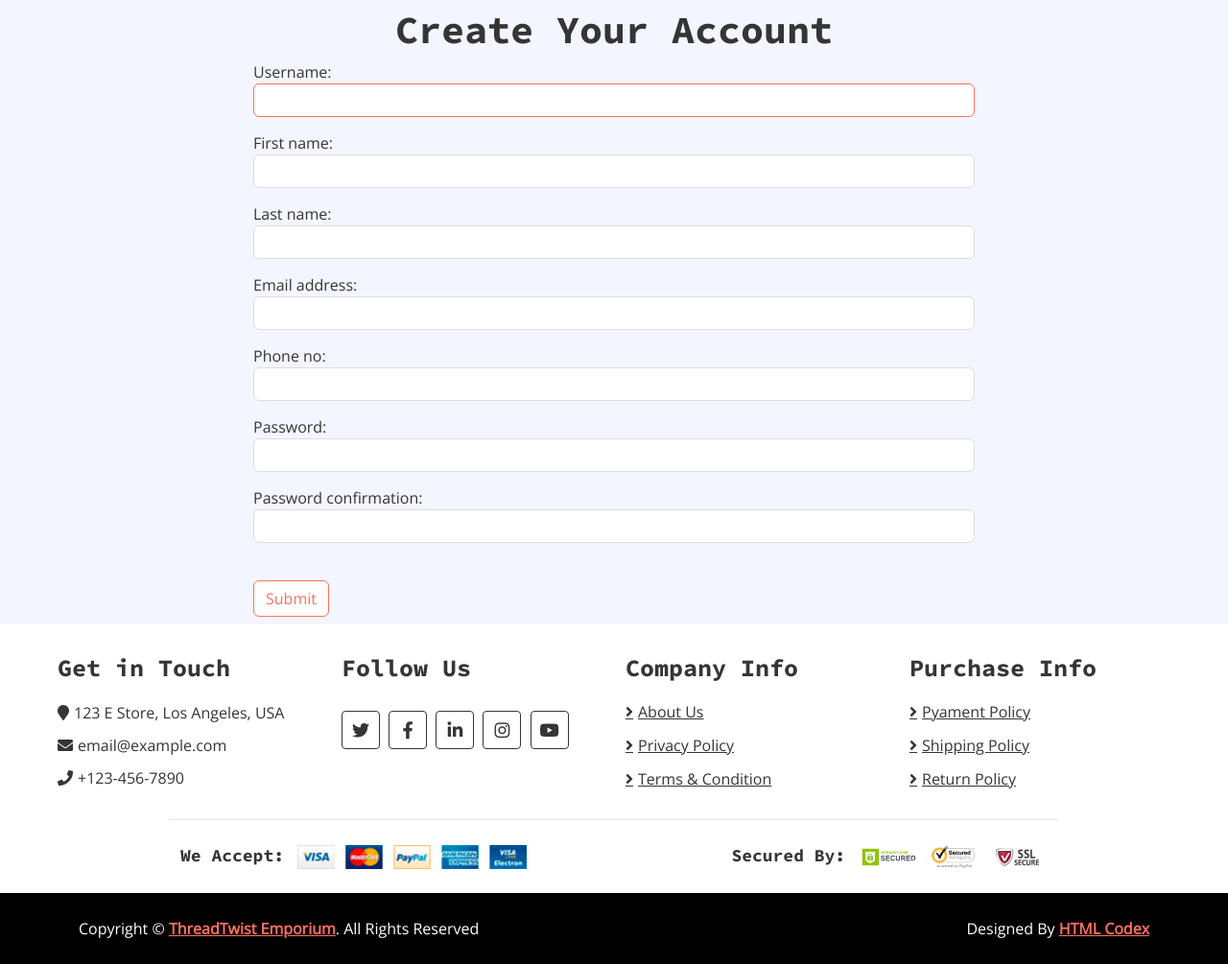
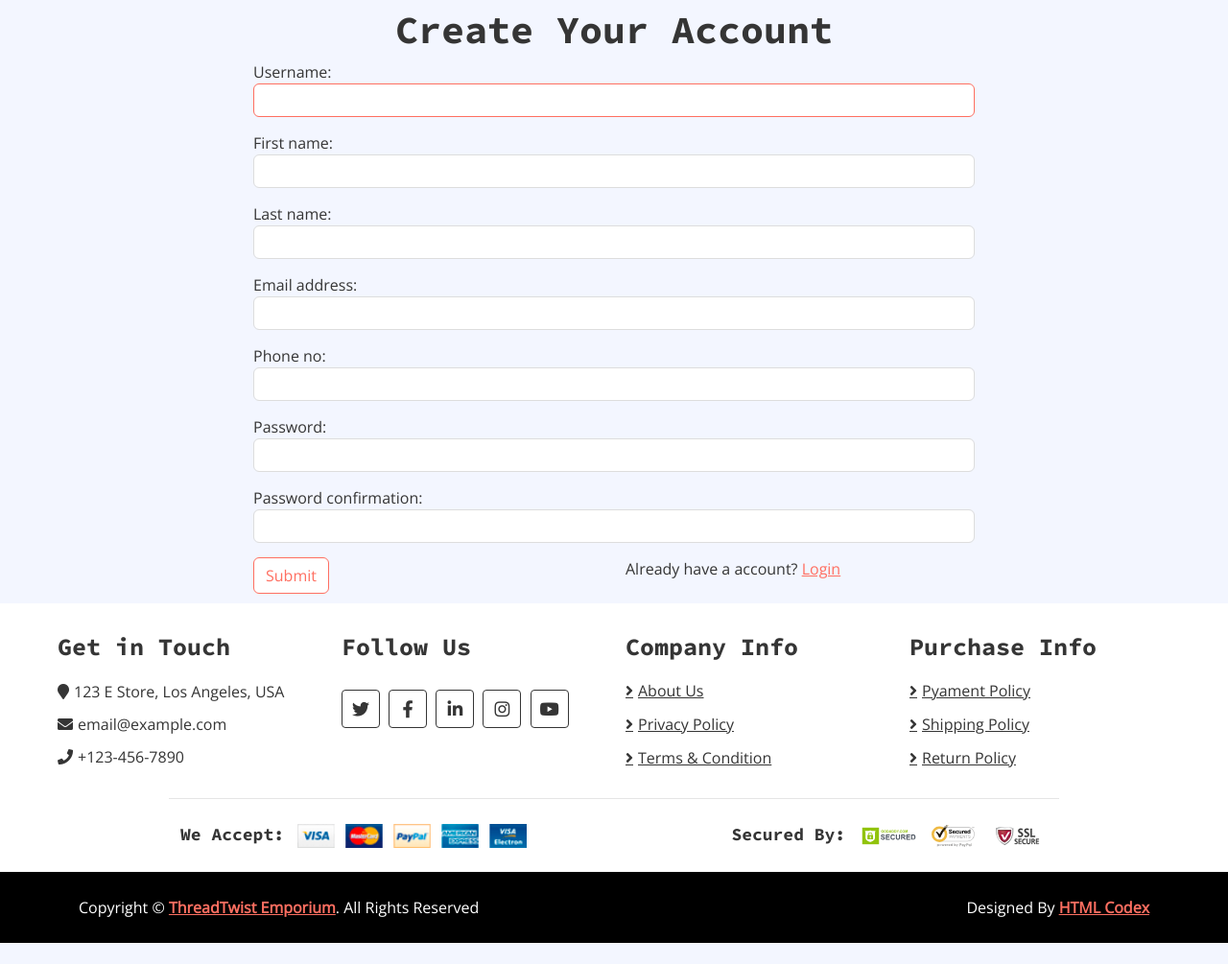
Before and after one commit to muyazkhan/Cloth-Store-, a Django app: page /accounts/registration/ in a window 1280 px wide. Shown: the part 65-1070 px from the top of the page at 96% size. After the commit the page ends 1048 px from the top, so only its background shows below. Run offline with Django 5.2, Linux system fonts and the light colour scheme; some libraries are stand-ins or nearby versions.

Commit message:
Update accounts

```diff
--- a/accounts/templates/registration.html
+++ b/accounts/templates/registration.html
@@ -15,8 +15,13 @@
 {{fm.label_tag}}
 {{fm}} {{fm.errors|striptags}}
 {% endfor %}
-<br />
-<button class="text-center btn btn-primary" type="submit">Submit</button>
-<br/>
+<div class="row">
+  <div class="col">
+      <button class="btn btn-primary" type="submit">Submit</button>
+  </div>
+  <div class="col">
+      <p>Already have a account? <a href="{% url 'login' %}">Login</a></p>
+  </div>
+</div>
 </form>
 {% endblock  %}
--- a/accounts/views.py
+++ b/accounts/views.py
@@ -45,7 +45,6 @@ class UserRegistrationView(CreateView):
         return response
 
 
-
 def activate(request, uidb64, token):
     try:
         uid = urlsafe_base64_decode(uidb64).decode()
--- a/product_list/views.py
+++ b/product_list/views.py
@@ -196,7 +196,6 @@ class MyOrderDetails(LoginRequiredMixin, View):
         }
         return render(request, 'orderdetails.html', context)
 
-
 class AccountUpdateView(View):
     template_name = 'profile.html'
 
```
Also changed, not shown: accounts/templates/login.html (+8 -2 lines).
